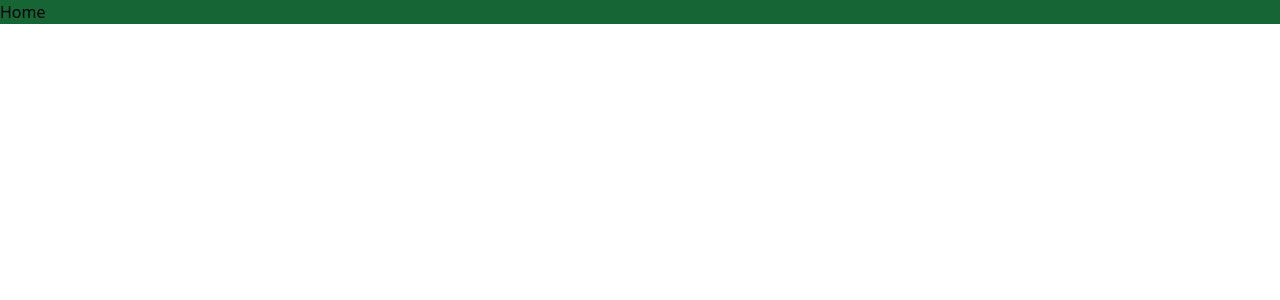
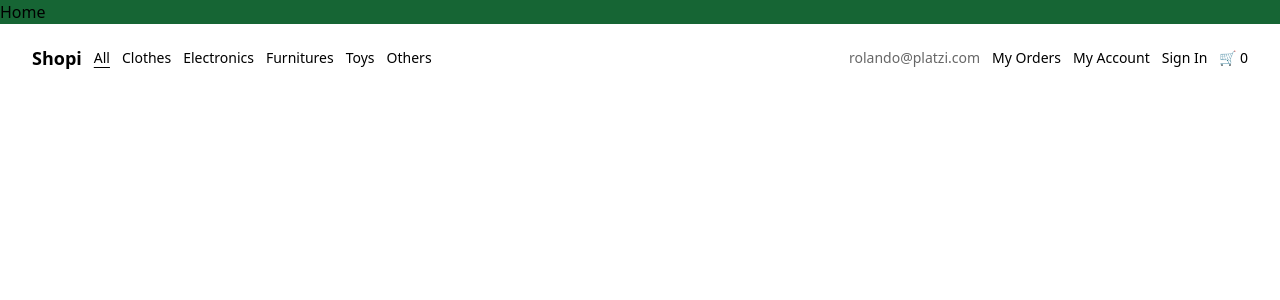
Before and after one commit to rolando22/react-shop-tailwindcss, a React (Vite) app: page / in a window 1280 px wide. Shown: the top 300 px of the page. Built offline with nearby package versions, Linux system fonts and the light colour scheme.

Commit message:
[ADD] componente Navbar

```diff
--- /dev/null
+++ b/src/Components/Navbar/index.jsx
@@ -0,0 +1,44 @@
+import { NavLink } from "react-router-dom";
+
+const menu1 = [
+    { id: 0, to: '/', text: 'Shopi', class: 'font-semibold text-lg' },
+    { id: 1, to: '/', text: 'All', class: '' },
+    { id: 2, to: '/clothes', text: 'Clothes', class: '' },
+    { id: 3, to: '/electronics', text: 'Electronics', class: '' },
+    { id: 4, to: '/furnitures', text: 'Furnitures', class: '' },
+    { id: 5, to: '/toys', text: 'Toys', class: '' },
+    { id: 6, to: '/others', text: 'Others', class: '' },
+];
+
+const menu2 = [
+    { id: 0, to: '', text: 'rolando@platzi.com', class: 'text-black/60' },
+    { id: 1, to: '/my-orders', text: 'My Orders', class: '' },
+    { id: 2, to: '/my-account', text: 'My Account', class: '' },
+    { id: 3, to: '/signin', text: 'Sign In', class: '' },
+    { id: 4, to: '', text: '🛒 0', class: '' },
+]
+
+export function Navbar() {
+    const activeStyle = 'underline underline-offset-4';
+
+    const active = ({ isActive }) => isActive ? activeStyle : '';
+
+    return (
+        <nav className='flex justify-between items-center fixed z-10 w-full py-5 px-8 text-sm font-light'>
+            <ul className='flex items-center gap-3'>
+                {menu1.map(item =>
+                    <li key={item.id}>
+                        <NavLink to={item.to} className={item.class || active}>{item.text}</NavLink>
+                    </li>
+                )}
+            </ul>
+            <ul className='flex items-center gap-3'>
+                {menu2.map(item =>
+                    item.to !== ''
+                        ? <li key={item.id}><NavLink to={item.to} className={item.class || active}>{item.text}</NavLink></li>
+                        : <li key={item.id} className={item.class}>{item.text}</li>
+                )}
+            </ul>
+        </nav>
+    );
+}
--- /dev/null
+++ b/src/Components/index.js
@@ -0,0 +1 @@
+export { Navbar } from './Navbar'
--- a/src/Pages/App/index.jsx
+++ b/src/Pages/App/index.jsx
@@ -8,6 +8,8 @@ import {
     NotFound,
     Signin
 } from './../';
+
+import { Navbar } from './../../Components'
 
 import './App.css';
 
@@ -28,6 +30,7 @@ export function App() {
     return (
         <BrowserRouter>
             <AppRoutes />
+            <Navbar />
         </BrowserRouter>
     );
 }
```
